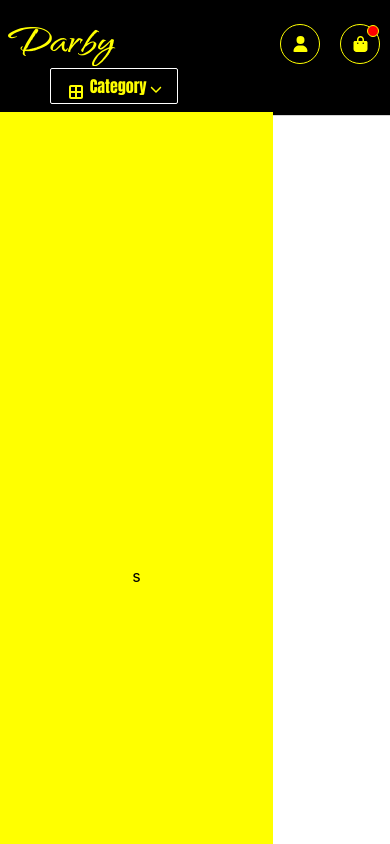
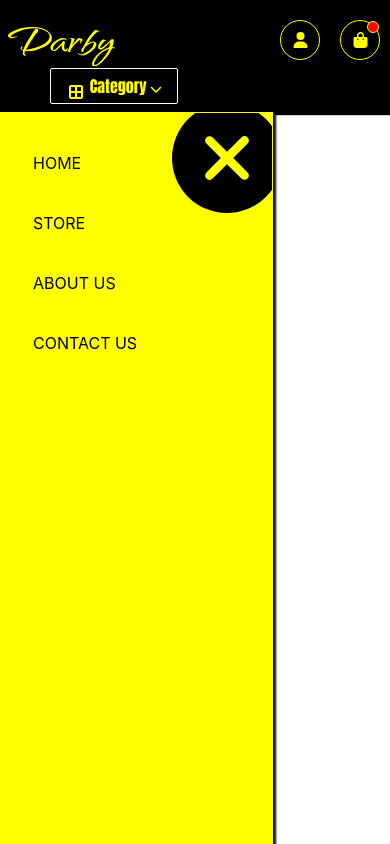
Before and after one commit to brilliantmakanju/NextJsEcommerce, a Next.js app: page / in a window 390 px wide. Both pictures are taken after a click on the element 331 px from the left and 84 px from the top of the page. Built offline with nearby package versions, Linux system fonts and the light colour scheme.

Commit message:
Done Building Mobile Sidenav

```diff
--- a/Stylings/includes/Nav.jsx
+++ b/Stylings/includes/Nav.jsx
@@ -136,75 +136,6 @@ export const NavTopSearchBtn = styled.input`
 
 `;
 
-/////---------------Nav Mobile Toggle Lines---------------////////////////
-
-export const NavMobileLine1 = styled.div`
-    width: 35px;
-    height: 2px;
-    background: yellow;
-    transition: .5s ease-in-out;
-`;
-
-export const NavMobileLine2 = styled.div`
-    width: 35px;
-    height: 2px;
-    margin-top: 5px;
-    background: yellow;
-    transition: .5s ease-in-out;
-`;
-
-export const NavMobileLine3 = styled.div`
-    width: 35px;
-    height: 2px;
-    margin-top: 5px;
-    background: yellow;
-    transition: .5s ease-in-out;
-
-`;
-
-/////---------------Nav Mobile Toggle  Cont----------------////////////////
-
-export const NavMobileToggle = styled.div`
-    display: none;
-    cursor: pointer;
-    margin-top: 10px;
-    padding: 10px 5px;
-    align-items: center;
-    flex-direction: column;
-    justify-content: center;
-    border: 1px solid yellow;
-
-
-    @media (max-width:800px) {
-        top: -5px;
-        right: 35px;
-        display: flex;
-        overflow: hidden;
-        position: absolute;
-
-    }
-
-`;
-
-/////---------------Nav Mobile Open Container----------------////////////////
-
-export const NavMobileToggleViews = styled.div`
-    left: 0;
-    width: 0;
-    opacity: 0;
-    height: 110%;
-    color: black;
-    cursor: pointer;
-    position: fixed;
-    overflow: hidden;
-    align-items: center;
-    background: yellow;
-    flex-direction: column;
-    justify-content: center;
-    transition: .5s ease-in-out;
-    border: 1px solid transparent;
-
-`;
 
 /////---------------Nav Top Help Links Container----------------////////////////
 
@@ -223,6 +154,12 @@ export const NavTopLinkCont = styled.ul`
 
     @media (max-width:800px){
         right: 10px;
+        position: absolute;
+    }
+
+    @media (max-width:400px){
+        right: 10px;
+        padding-bottom: .6em;
         position: absolute;
     }
 
@@ -353,3 +290,125 @@ export const NavDownCategoryList = styled.li`
     font-size: 1rem;
     padding: 10px 10px;
 `;
+
+
+
+/////---------------Nav Mobile Toggle Lines---------------////////////////
+
+export const NavMobileLine1 = styled.div`
+    width: 35px;
+    height: 2px;
+    background: yellow;
+    transition: .5s ease-in-out;
+`;
+
+export const NavMobileLine2 = styled.div`
+    width: 35px;
+    height: 2px;
+    margin-top: 5px;
+    background: yellow;
+    transition: .5s ease-in-out;
+`;
+
+export const NavMobileLine3 = styled.div`
+    width: 35px;
+    height: 2px;
+    margin-top: 5px;
+    background: yellow;
+    transition: .5s ease-in-out;
+
+`;
+
+/////---------------Nav Mobile Toggle  Cont----------------////////////////
+
+export const NavMobileToggle = styled.div`
+    display: none;
+    cursor: pointer;
+    margin-top: 10px;
+    padding: 10px 5px;
+    align-items: center;
+    flex-direction: column;
+    justify-content: center;
+    border: 1px solid yellow;
+
+
+    @media (max-width:800px) {
+        top: -5px;
+        right: 35px;
+        display: flex;
+        overflow: hidden;
+        position: absolute;
+
+    }
+
+`;
+
+/////---------------Nav Mobile Open Container----------------////////////////
+
+export const NavMobileToggleViews = styled.div`
+    left: 0;
+    width: 0;
+    opacity: 0;
+    height: 110%;
+    color: black;
+    position: fixed;
+    overflow: hidden;
+    background: yellow;
+    flex-direction: column;
+    transition: .5s ease-in-out;
+    border: 1px solid transparent;
+
+    svg{
+        top: -10px;
+        width: 70px;
+        right: -10px;
+        height: 70px;
+        display: flex;
+        color: yellow;
+        cursor: pointer;
+        padding: 20px 20px;
+        position: absolute;
+        background: black;
+        border-radius: 100px;
+    }
+
+`;
+
+/////---------------Nav Mobile Link Container----------------////////////////
+
+export const NavMobileToggleViewsLinkCont = styled.div`
+    top: 10px;
+    left: 0px;
+    display: flex;
+    position: absolute;
+    align-items: center;
+    flex-direction: column;
+    justify-content: center;
+    text-transform: uppercase;
+`;
+
+// /////---------------Nav Mobile Links----------------////////////////
+
+export const NavMobileToggleViewsLinks = styled.div`
+    width: 100%;
+    cursor: pointer;
+    margin-top: 20px;
+    padding: 10px 20px;
+    /* background: red; */
+
+    &:nth-child(1){
+        margin-left: 1.5em;
+    }
+
+    &:nth-child(2){
+        margin-left: 1.5em;
+    }
+
+    &:nth-child(3){
+        margin-left: 1.5em;
+    }
+
+    &:nth-child(4){
+        margin-left:1.5em;
+    }
+`;
--- a/component/Includes/Nav.jsx
+++ b/component/Includes/Nav.jsx
@@ -1,7 +1,7 @@
-import { faBagShopping, faBorderAll, faChevronDown, faMagnifyingGlass, faUser } from '@fortawesome/free-solid-svg-icons'
+import { faBagShopping, faBorderAll, faChevronDown, faMagnifyingGlass, faTimes, faUser } from '@fortawesome/free-solid-svg-icons'
 import { FontAwesomeIcon } from '@fortawesome/react-fontawesome'
 import React, { Fragment, useState } from 'react'
-import { NavCont, NavDownCategory, NavDownCont, NavDownHelpLinkCont, NavDownHelpLinks, NavMobileLine1, NavMobileLine2, NavMobileLine3, NavMobileToggle, NavMobileToggleViews, NavTopCont, NavTopLink, NavTopLinkCont, NavTopLinkDot, NavTopLogo, NavTopSearch, NavTopSearchBtn, NavTopSearchInput } from '../../Stylings/includes/Nav'
+import { NavCont, NavDownCategory, NavDownCont, NavDownHelpLinkCont, NavDownHelpLinks, NavMobileLine1, NavMobileLine2, NavMobileLine3, NavMobileToggle, NavMobileToggleViews, NavMobileToggleViewsLinkCont, NavMobileToggleViewsLinks, NavTopCont, NavTopLink, NavTopLinkCont, NavTopLinkDot, NavTopLogo, NavTopSearch, NavTopSearchBtn, NavTopSearchInput } from '../../Stylings/includes/Nav'
 
 const Nav = () => {
 
@@ -59,7 +59,21 @@ const Nav = () => {
                 </NavDownCont>
             </NavCont>
             <NavMobileToggleViews id={openNav ? 'opened' : 'closed'}>
-                s
+                <FontAwesomeIcon onClick={OpenNav} icon={faTimes} />
+                <NavMobileToggleViewsLinkCont>
+                    <NavMobileToggleViewsLinks>
+                        Home
+                    </NavMobileToggleViewsLinks>
+                    <NavMobileToggleViewsLinks>
+                        Store
+                    </NavMobileToggleViewsLinks>
+                    <NavMobileToggleViewsLinks>
+                        About us
+                    </NavMobileToggleViewsLinks>
+                    <NavMobileToggleViewsLinks>
+                        Contact Us
+                    </NavMobileToggleViewsLinks>
+                </NavMobileToggleViewsLinkCont>
             </NavMobileToggleViews>
         </Fragment>
     )
--- a/public/Styles.css
+++ b/public/Styles.css
@@ -10,6 +10,7 @@
         opacity: 1;
         display: flex;
         overflow: hidden;
+        box-shadow: 3px 2px 2px black;
 
     }
 }
```
